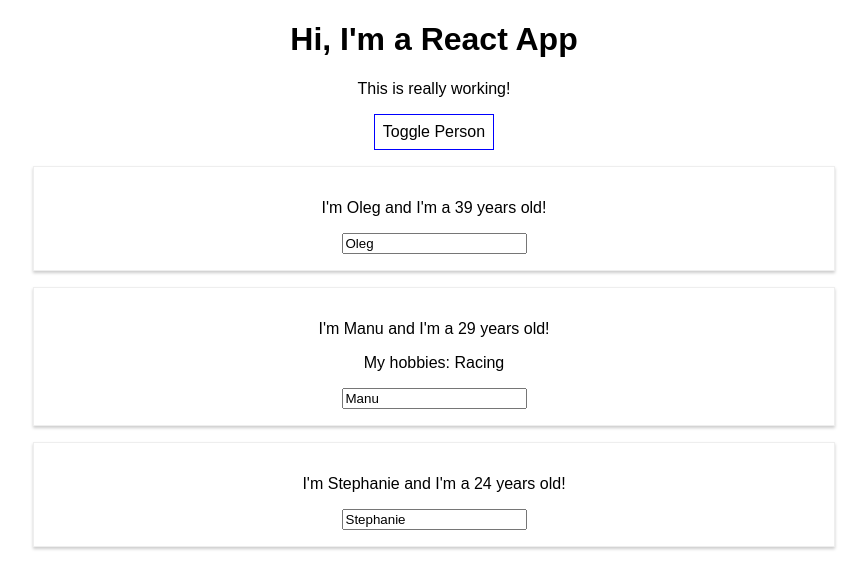
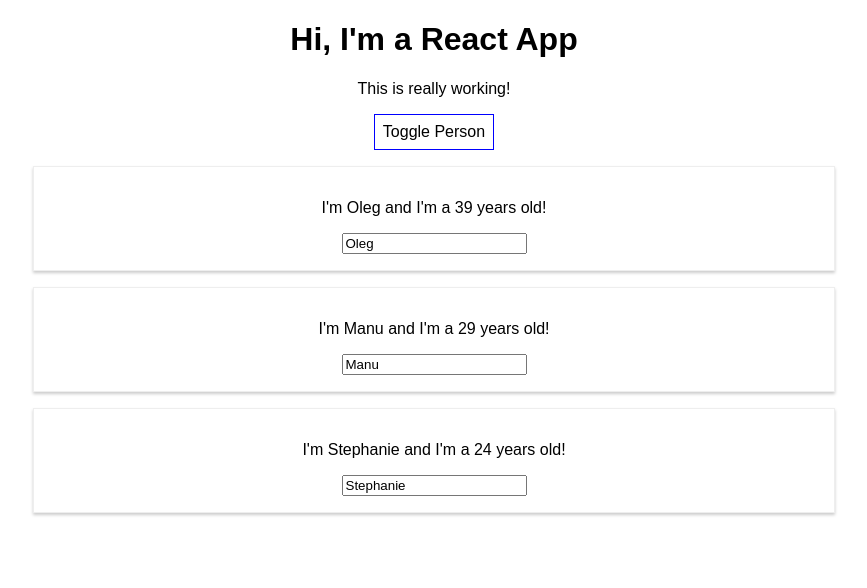
Before and after one commit to Zablyk/react-complete-guide, a React (Create React App) app: page / in a window 1280 px wide. Both pictures are taken after a click on the button "Toggle Person". Shown: the top 588 px of the page, without its empty margins (206-1073 px from the left). Built offline with nearby package versions, Linux system fonts and the light colour scheme.

Commit message:
added a map method

```diff
--- a/src/App.js
+++ b/src/App.js
@@ -58,17 +58,10 @@ togglePersonsHandler = () => {
       if(this.state.showPersons) {
           persons = (
             <div>
-                <Person
-                  name= {this.state.persons[0].name}
-                  age={this.state.persons[0].age}/>
-                <Person
-                  name={this.state.persons[1].name}
-                  age={this.state.persons[1].age}
-                  click={this.switchNameHandler.bind(this, 'Maxim')}
-                  changed={this.nameChangedHandler}>My hobbies: Racing</Person>
-                <Person
-                  name={this.state.persons[2].name}
-                  age={this.state.persons[2].age}/>
+                {this.state.persons.map(person => {
+                  return <Person name={person.name}
+                   age={person.age} />
+                })}
             </div>
         );
       }
```
